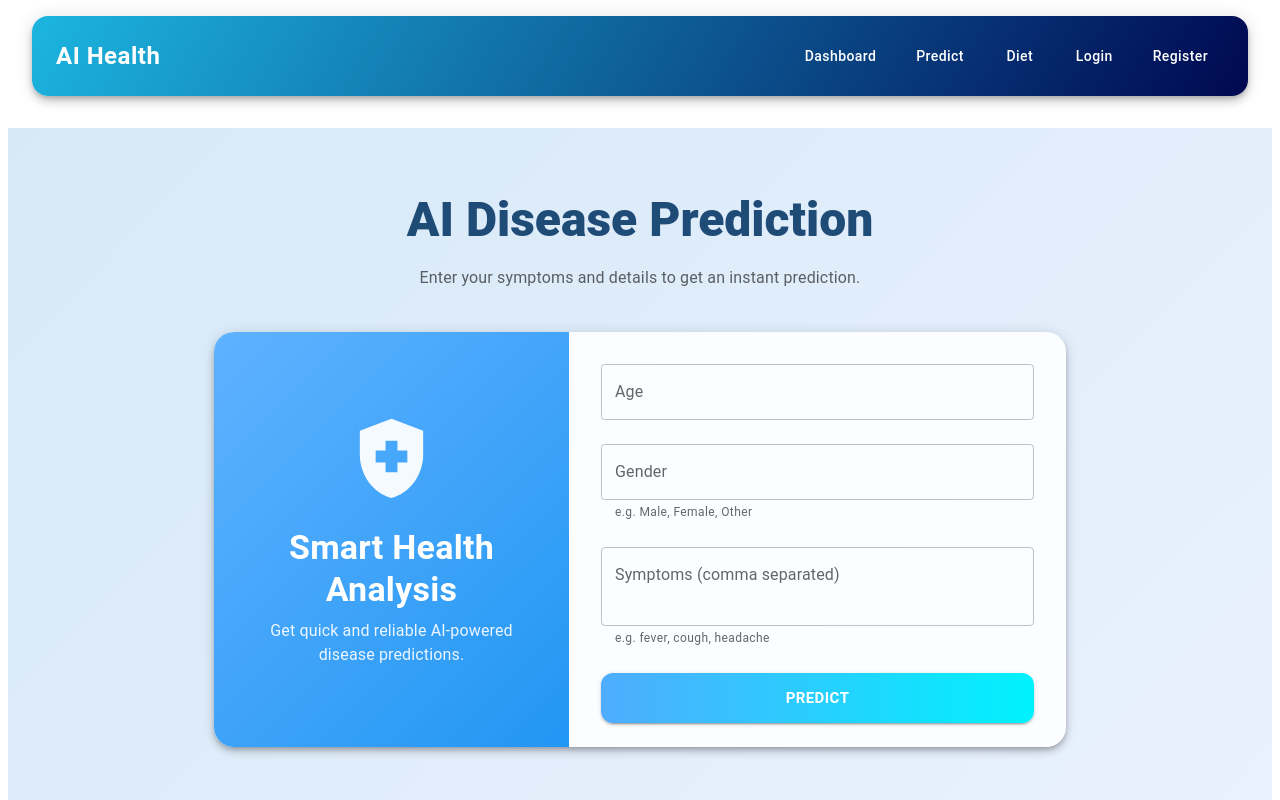
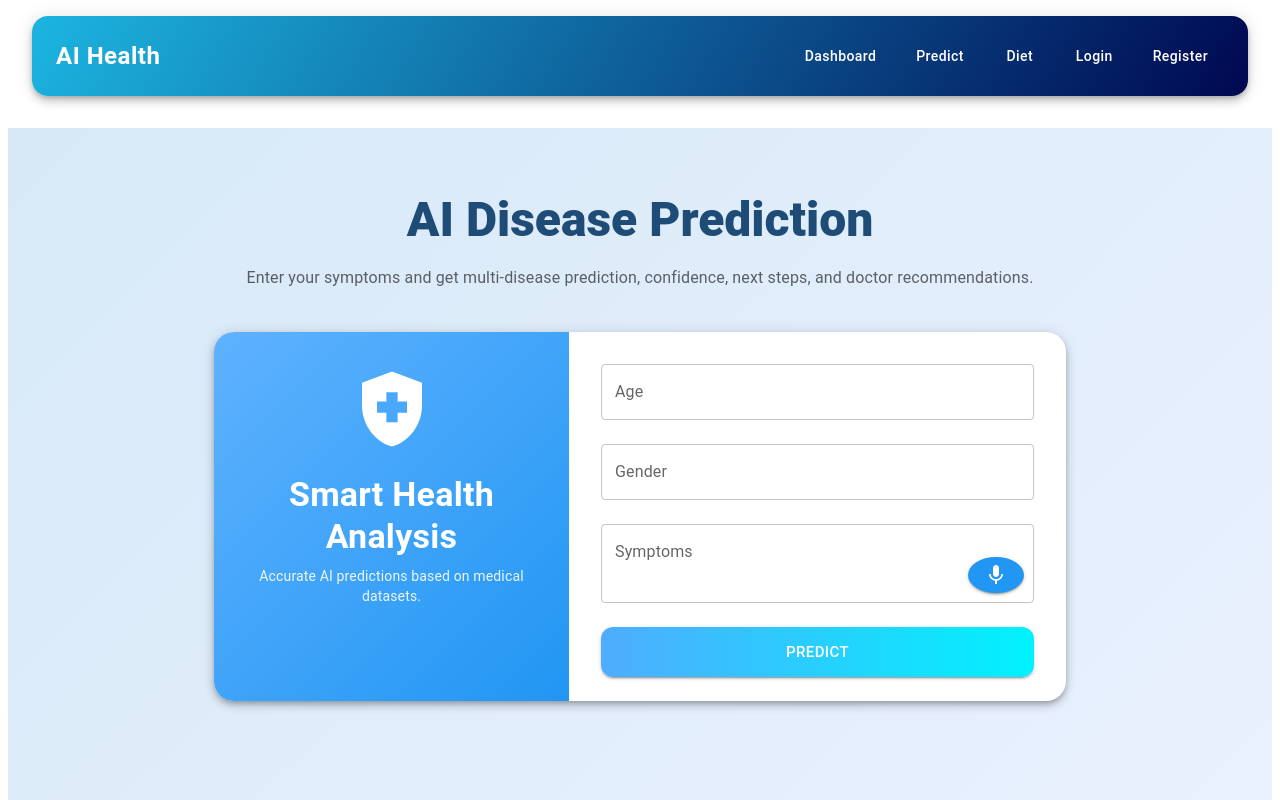
Before and after one commit to ritikpandeyyy/ai-disease-prediction, a React (Create React App) app in the folder frontend/: page /predict in a window 1280 px wide. Shown: the top 800 px of the page. Built offline with nearby package versions, Linux system fonts and the light colour scheme.

Commit message:
prediction update

```diff
--- a/frontend/src/pages/Predict.js
+++ b/frontend/src/pages/Predict.js
@@ -1,41 +1,69 @@
-import React, { useState } from 'react';
+import React, { useState } from "react";
 import {
-  Container, Typography, Box, TextField, Button, Alert, Card,
-  CardContent, Grid, Stack, LinearProgress, Chip
-} from '@mui/material';
-import axios from 'axios';
-import { motion } from 'framer-motion';
-import HealthAndSafetyIcon from '@mui/icons-material/HealthAndSafety';
+  Container,
+  Typography,
+  Box,
+  TextField,
+  Button,
+  Alert,
+  Card,
+  CardContent,
+  Grid,
+  Stack,
+  LinearProgress,
+  Chip,
+  Divider,
+  List,
+  ListItem,
+} from "@mui/material";
+import axios from "axios";
+import { motion } from "framer-motion";
+import HealthAndSafetyIcon from "@mui/icons-material/HealthAndSafety";
+import MicIcon from "@mui/icons-material/Mic";
 
 export default function Predict() {
-  const [form, setForm] = useState({ age: '', gender: '', symptoms: '' });
+  const [form, setForm] = useState({ age: "", gender: "", symptoms: "" });
   const [result, setResult] = useState(null);
-  const [error, setError] = useState('');
+  const [error, setError] = useState("");
 
-  const handleChange = e => setForm({ ...form, [e.target.name]: e.target.value });
+  const handleChange = (e) =>
+    setForm({ ...form, [e.target.name]: e.target.value });
 
-  const handleSubmit = async e => {
+  // --------- VOICE TO TEXT ----------
+  const handleVoiceInput = () => {
+    const recognition = new window.webkitSpeechRecognition();
+    recognition.lang = "en-US";
+    recognition.start();
+
+    recognition.onresult = function (event) {
+      const text = event.results[0][0].transcript;
+      setForm({ ...form, symptoms: text });
+    };
+  };
+
+  // --------- SUBMIT FORM ----------
+  const handleSubmit = async (e) => {
     e.preventDefault();
-    setError('');
+    setError("");
     setResult(null);
+
     try {
-      const res = await axios.post('http://localhost:5001/api/predict', form);
+      const res = await axios.post("http://localhost:5001/api/predict", form);
       setResult(res.data);
     } catch {
-      setError('Prediction failed');
+      setError("Prediction failed");
     }
   };
 
   return (
     <Box
       sx={{
-        minHeight: '100vh',
+        minHeight: "100vh",
         py: 8,
-        background: 'linear-gradient(135deg, #d7e9f7 0%, #ecf2ff 100%)',
+        background: "linear-gradient(135deg, #d7e9f7 0%, #ecf2ff 100%)",
       }}
     >
       <Container maxWidth="md">
-
         {/* HEADER */}
         <motion.div
           initial={{ opacity: 0, y: 25 }}
@@ -58,63 +86,38 @@ export default function Predict() {
             color="text.secondary"
             mb={5}
           >
-            Enter your symptoms and details to get an instant prediction.
+            Enter your symptoms and get multi-disease prediction, confidence,
+            next steps, and doctor recommendations.
           </Typography>
         </motion.div>
 
         {/* MAIN CARD */}
-        <motion.div
-          initial={{ opacity: 0, y: 35 }}
-          animate={{ opacity: 1, y: 0 }}
-          transition={{ duration: 0.8 }}
-        >
-          <Card
-            elevation={5}
-            sx={{
-              borderRadius: 5,
-              overflow: 'hidden',
-              backdropFilter: 'blur(10px)',
-              background: 'rgba(255,255,255,0.85)',
-            }}
-          >
+        <Card elevation={5} sx={{ borderRadius: 5 }}>
           <Grid container>
-
-              {/* LEFT SIDE */}
+            {/* LEFT SECTION */}
             <Grid
               item
               xs={12}
               md={5}
               sx={{
-                  background: 'linear-gradient(135deg, #5fb2ff 0%, #2196f3 100%)',
+                background: "linear-gradient(135deg, #5fb2ff 0%, #2196f3 100%)",
                 p: 4,
-                  display: 'flex',
-                  flexDirection: 'column',
-                  alignItems: 'center',
-                  justifyContent: 'center',
-                  color: 'white',
-                  textAlign: 'center',
+                color: "white",
+                textAlign: "center",
               }}
             >
-                <motion.div
-                  animate={{ y: [0, -10, 0] }}
-                  transition={{ repeat: Infinity, duration: 3 }}
-                >
-                  <HealthAndSafetyIcon sx={{ fontSize: 95, opacity: 0.95 }} />
-                </motion.div>
-
+              <HealthAndSafetyIcon sx={{ fontSize: 90 }} />
               <Typography variant="h4" fontWeight={700} mt={2}>
                 Smart Health Analysis
               </Typography>
-
-                <Typography variant="body1" sx={{ mt: 1, opacity: 0.9 }}>
-                  Get quick and reliable AI-powered disease predictions.
+              <Typography variant="body2" mt={1} sx={{ opacity: 0.9 }}>
+                Accurate AI predictions based on medical datasets.
               </Typography>
             </Grid>
 
-              {/* RIGHT SIDE (FORM) */}
+            {/* RIGHT SECTION */}
             <Grid item xs={12} md={7}>
               <CardContent sx={{ p: 4 }}>
-
                 <form onSubmit={handleSubmit}>
                   <Stack spacing={3}>
                     <TextField
@@ -123,32 +126,44 @@ export default function Predict() {
                       value={form.age}
                       onChange={handleChange}
                       fullWidth
-                        variant="outlined"
                     />
-
                     <TextField
                       label="Gender"
                       name="gender"
                       value={form.gender}
                       onChange={handleChange}
                       fullWidth
-                        helperText="e.g. Male, Female, Other"
-                        variant="outlined"
                     />
 
+                    <Box sx={{ position: "relative" }}>
                       <TextField
-                        label="Symptoms (comma separated)"
+                        label="Symptoms"
                         name="symptoms"
                         value={form.symptoms}
                         onChange={handleChange}
                         fullWidth
-                        helperText="e.g. fever, cough, headache"
                         multiline
                         rows={2}
-                        variant="outlined"
                       />
 
-                      <motion.div whileHover={{ scale: 1.05 }} whileTap={{ scale: 0.97 }}>
+                      {/* VOICE BUTTON */}
+                      <Button
+                        variant="contained"
+                        onClick={handleVoiceInput}
+                        sx={{
+                          position: "absolute",
+                          right: 10,
+                          bottom: 10,
+                          borderRadius: "50%",
+                          minWidth: 50,
+                          background: "#2196f3",
+                        }}
+                      >
+                        <MicIcon />
+                      </Button>
+                    </Box>
+
+                    <motion.div whileHover={{ scale: 1.05 }}>
                       <Button
                         type="submit"
                         variant="contained"
@@ -157,8 +172,8 @@ export default function Predict() {
                         sx={{
                           py: 1.5,
                           borderRadius: 3,
-                            background: 'linear-gradient(90deg, #4facfe 0%, #00f2fe 100%)',
-                            fontWeight: 700,
+                          background:
+                            "linear-gradient(90deg, #4facfe 0%, #00f2fe 100%)",
                         }}
                       >
                         Predict
@@ -177,63 +192,88 @@ export default function Predict() {
                 {/* RESULT */}
                 {result && (
                   <motion.div
-                      initial={{ opacity: 0, y: 15 }}
+                    initial={{ opacity: 0, y: 20 }}
                     animate={{ opacity: 1, y: 0 }}
                     transition={{ duration: 0.6 }}
                   >
-                      <Card
-                        elevation={3}
-                        sx={{
-                          mt: 4,
-                          p: 3,
-                          borderRadius: 4,
-                          background: '#e8f4ff',
-                        }}
-                      >
-                        <Stack spacing={2}>
+                    <Card sx={{ p: 3, mt: 4, borderRadius: 4 }}>
                       <Typography variant="h6" fontWeight={700}>
-                            Prediction Result:
+                        Top Predictions:
                       </Typography>
 
+                      {/* TOP 3 Diseases */}
+                      {result.diseases.map((d, idx) => (
+                        <Box key={idx} sx={{ mt: 2 }}>
                           <Chip
-                            label={result.prediction}
+                            label={`${d.name} — ${(d.confidence * 100).toFixed(
+                              1
+                            )}%`}
                             color="primary"
                             sx={{
-                              fontSize: '15px',
+                              fontSize: 16,
                               fontWeight: 700,
-                              py: 1.2,
-                              background: '#2196f3',
-                              color: 'white',
+                              p: 1,
+                              background: "#2196f3",
+                              color: "white",
                             }}
                           />
 
-                          <Typography variant="body2" fontWeight={600}>
-                            Confidence Level:
-                          </Typography>
-
                           <LinearProgress
                             variant="determinate"
-                            value={result.confidence * 100}
-                            sx={{
-                              height: 10,
-                              borderRadius: 5,
-                            }}
+                            value={d.confidence * 100}
+                            sx={{ mt: 1, borderRadius: 5 }}
                           />
 
-                          <Typography fontWeight={600} align="right">
-                            {(result.confidence * 100).toFixed(1)}%
+                          <Typography
+                            variant="body2"
+                            mt={1}
+                            sx={{ fontStyle: "italic" }}
+                          >
+                            {d.reason}
                           </Typography>
-                        </Stack>
+                        </Box>
+                      ))}
+
+                      <Divider sx={{ my: 3 }} />
+
+                      {/* DOCTOR SPECIALTY */}
+                      <Typography variant="h6" fontWeight={700}>
+                        Recommended Doctor:
+                      </Typography>
+                      <Chip
+                        label={result.doctor}
+                        color="success"
+                        sx={{ mt: 1, fontWeight: 700 }}
+                      />
+
+                      <Divider sx={{ my: 3 }} />
+
+                      {/* NEXT STEPS */}
+                      <Typography variant="h6" fontWeight={700}>
+                        Next Steps:
+                      </Typography>
+                      <List>
+                        {result.nextSteps.map((s, i) => (
+                          <ListItem key={i}>• {s}</ListItem>
+                        ))}
+                      </List>
+
+                      {/* Tests */}
+                      <Typography variant="h6" fontWeight={700}>
+                        Suggested Tests:
+                      </Typography>
+                      <List>
+                        {result.tests.map((t, i) => (
+                          <ListItem key={i}>• {t}</ListItem>
+                        ))}
+                      </List>
                     </Card>
                   </motion.div>
                 )}
-
               </CardContent>
             </Grid>
-
           </Grid>
         </Card>
-        </motion.div>
       </Container>
     </Box>
   );
```
Lines whose indentation alone changed are shown as unchanged.
